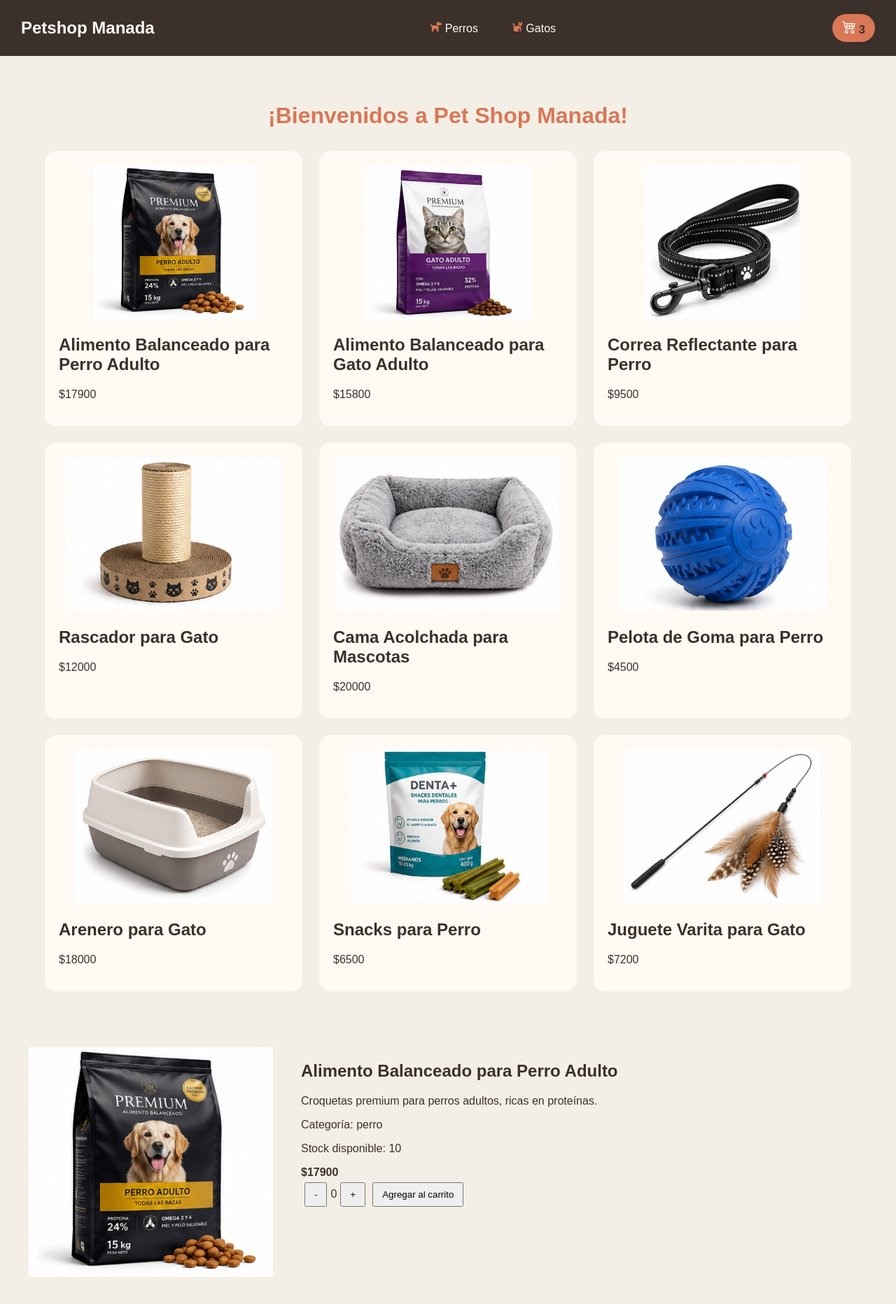
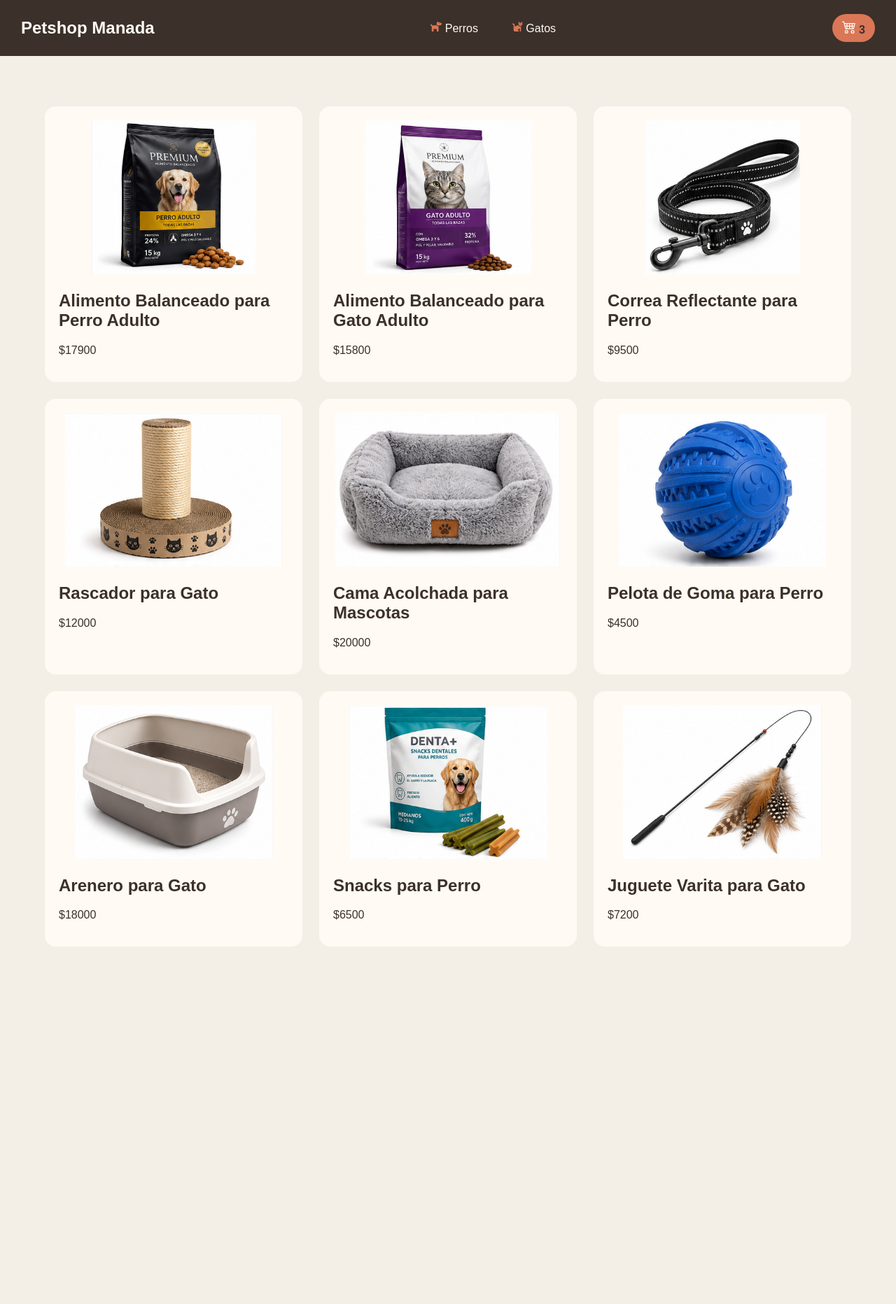
Before and after one commit to Milenaesperanza/petshop-manada, a React (Vite) app: page / in a window 1280 px wide. Shown: the top 1864 px of the page at 70% size. After the commit the page ends 1393 px from the top, so only its background shows below. Built offline with nearby package versions, Linux system fonts and the light colour scheme.

Commit message:
Instalación de DOM e Implementación de  rutas

```diff
--- a/package.json
+++ b/package.json
@@ -12,7 +12,8 @@
   "dependencies": {
     "react": "^19.2.8",
     "react-dom": "^19.2.8",
-    "react-icons": "^5.7.0"
+    "react-icons": "^5.7.0",
+    "react-router-dom": "^7.18.3"
   },
   "devDependencies": {
     "@eslint/js": "^10.0.1",
--- a/src/App.jsx
+++ b/src/App.jsx
@@ -1,16 +1,30 @@
 import "./App.css"
+import { BrowserRouter, Routes, Route } from "react-router-dom";
+
 import Navbar from "./components/Navbar";
 import ItemListContainer from "./components/ItemListContainer";
 import ItemDetailContainer from "./components/ItemDetailContainer";
 
 function App() {
   return (
-    <>
-      <Navbar/>
-      <ItemListContainer greeting="¡Bienvenidos a Pet Shop Manada!"/>
-      <ItemDetailContainer />
-    </>
+    <BrowserRouter>
+
+      <Navbar />
+
+      <Routes>
+
+        <Route path="/" element={<ItemListContainer />} />
+
+        <Route path="/category/:id" element={<ItemListContainer />} />
+
+        <Route path="/item/:id" element={<ItemDetailContainer />} />
+
+        <Route path="*" element={<h2>Página no encontrada</h2>} />
+
+      </Routes>
+
+    </BrowserRouter>
   );
 }
 
-export default App
+export default App;
```
Also changed, not shown: 1 other file (tests, documents, lock files or other folders).
